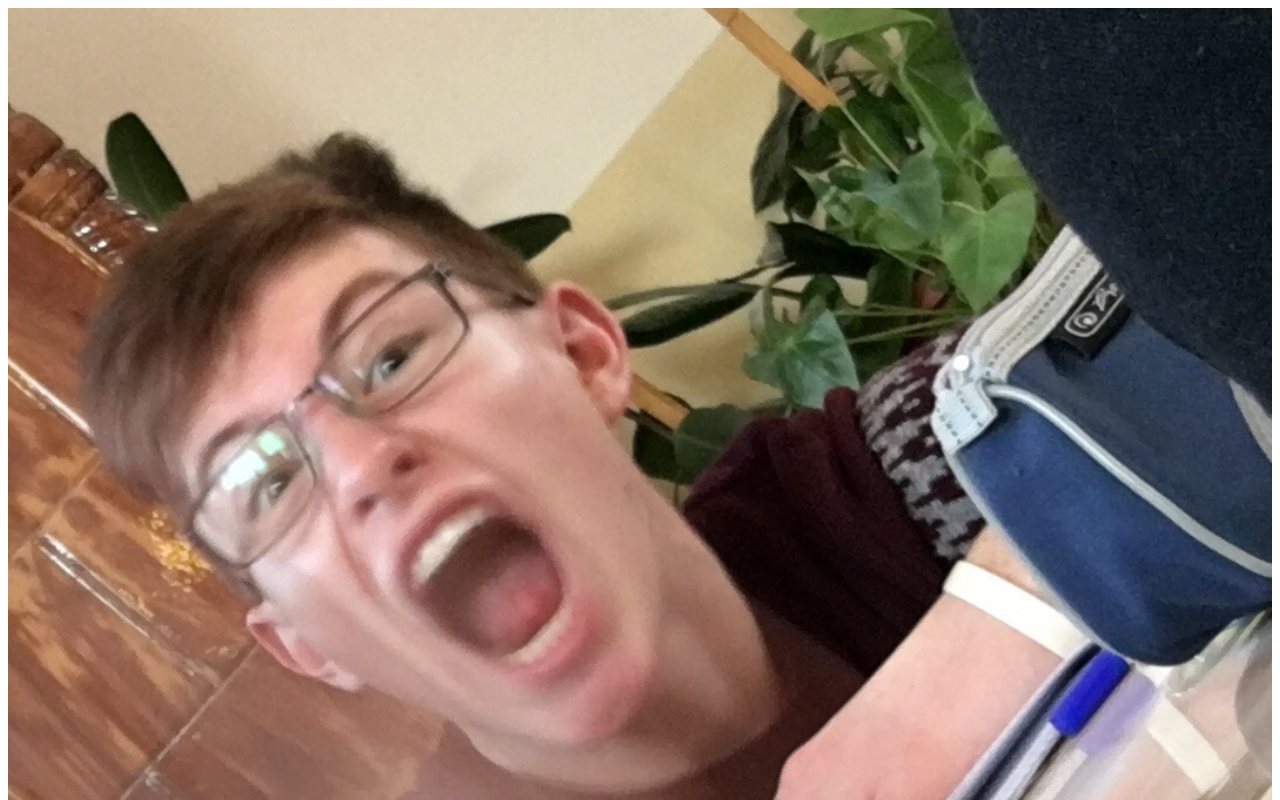
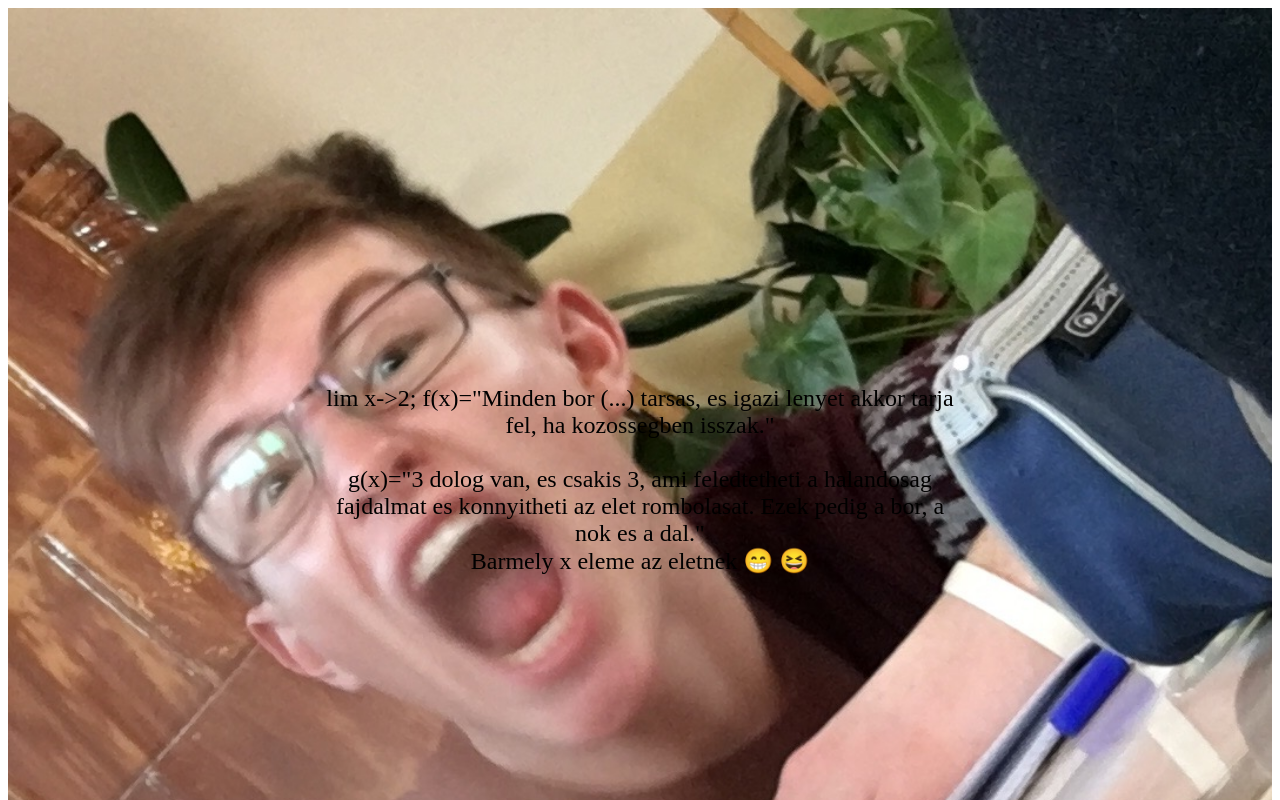
Before and after one commit to album2019/album.lori.github.io, a plain HTML site: page index.html in a window 1280 px wide. Shown: the top 800 px of the page. Drawn offline with Linux system fonts and the light colour scheme.

Commit message:
Update index.html

```diff
--- a/index.html
+++ b/index.html
@@ -25,16 +25,20 @@ position: fixed;
  	<img src="https://raw.githubusercontent.com/album2019/album.lori.github.io/master/1.JPG" style="width:100%;">
     <img src="https://raw.githubusercontent.com/album2019/album.lori.github.io/master/2.JPG" style="width:100%;">
     <img src="https://raw.githubusercontent.com/album2019/album.lori.github.io/master/3.JPG" style="width:100%;">
-
     <img src="https://raw.githubusercontent.com/album2019/album.lori.github.io/master/4.JPG" style="width:100%;">
     <img src="https://raw.githubusercontent.com/album2019/album.lori.github.io/master/5.gif" style="width:100%;">
     <img src="https://raw.githubusercontent.com/album2019/album.lori.github.io/master/6.JPG" style="width:100%;">
     <img src="https://raw.githubusercontent.com/album2019/album.lori.github.io/master/7.JPG" style="width:100%;">
     <img src="https://raw.githubusercontent.com/album2019/album.lori.github.io/master/8.gif" style="width:100%;">
     <img src="https://raw.githubusercontent.com/album2019/album.lori.github.io/master/9.JPG" style="width:100%;">
+    <img src="https://raw.githubusercontent.com/album2019/album.lori.github.io/master/11.JPG" style="width:100%;">
     <img src="https://raw.githubusercontent.com/album2019/album.lori.github.io/master/10.JPG" style="width:100%;">
-    <img src="https://raw.githubusercontent.com/album2019/album.lori.github.io/master/11.JPG" style="width:100%;">
- 		<div class="centered" style="font-family: HelveticaNeue-MediumItalic;" >
+
+ 		<div class="centered" style="font-family: HelveticaNeue-MediumItalic;" > lim x->2; f(x)="Minden bor (...) tarsas, es igazi lenyet akkor tarja fel, ha kozossegben isszak." <br>
+            <br>
+            g(x)="3 dolog van, es csakis 3, ami feledtetheti a halandosag fajdalmat es konnyitheti az elet rombolasat. Ezek pedig a bor, a nok es a dal."
+            <br>
+            Barmely x eleme az eletnek &#128513 &#128518
 
     </div>
 
```
